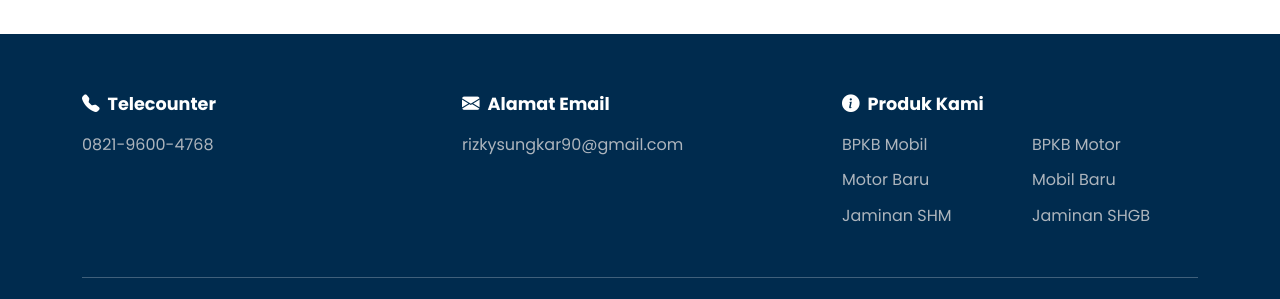
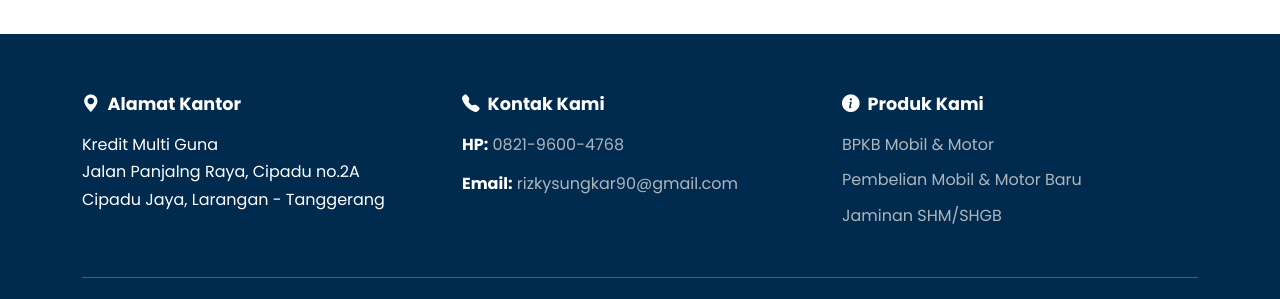
Before and after one commit to Kelar89/RIZKY_GADAI, a plain HTML site: page index.html in a window 1280 px wide. Shown: the part 3827-4126 px from the top of the page. Drawn offline with nearby package versions, Linux system fonts and the light colour scheme.

Commit message:
Update fitur

```diff
--- a/index.html
+++ b/index.html
@@ -3,7 +3,7 @@
 <head>
     <meta charset="UTF-8">
     <meta name="viewport" content="width=device-width, initial-scale=1.0">
-    <title>Dana Cair Kilat</title>
+    <title>RIZKYGADAI - Dana Cair Kilat, Jaminan Aman #AntiRibet</title>
     <meta name="description" content="Solusi cerdas #AntiRibet untuk semua kebutuhan mendesak Anda. Dana cair dalam 60 menit dengan jaminan aman dan bunga ringan.">
     <link href="https://cdn.jsdelivr.net/npm/bootstrap@5.3.3/dist/css/bootstrap.min.css" rel="stylesheet" integrity="sha384-QWTKZyjpPEjISv5WaRU9OFeRpok6YctnYmDr5pNlyT2bRjXh0JMhjY6hW+ALEwIH" crossorigin="anonymous">
     <link rel="stylesheet" href="https://cdn.jsdelivr.net/npm/bootstrap-icons@1.11.3/font/bootstrap-icons.min.css">
@@ -228,24 +228,30 @@
     </main>
     <footer class="footer-section">
         <div class="container">
-            <div class="footer-top row gy-4 justify-content-center">
+            <div class="footer-top row gy-4">
                 <div class="col-lg-4 col-md-6">
-                    <h5 class="fw-bold"><i class="bi bi-telephone-fill me-2"></i>Telecounter</h5>
-                    <p class="mt-3 mb-0"><a href="tel:6282196004768" class="footer-link">0821-9600-4768</a></p>
+                    <h5 class="fw-bold"><i class="bi bi-geo-alt-fill me-2"></i>Alamat Kantor</h5>
+                    <p class="mt-3 mb-0">
+                        Kredit Multi Guna<br>
+                        Jalan Panjalng Raya, Cipadu no.2A<br>
+                        Cipadu Jaya, Larangan - Tanggerang
+                    </p>
                 </div>
                 <div class="col-lg-4 col-md-6">
-                    <h5 class="fw-bold"><i class="bi bi-envelope-fill me-2"></i>Alamat Email</h5>
-                    <p class="mt-3 mb-0"><a href="mailto:rizkysungkar90@gmail.com" class="footer-link">rizkysungkar90@gmail.com</a></p>
+                    <h5 class="fw-bold"><i class="bi bi-telephone-fill me-2"></i>Kontak Kami</h5>
+                    <p class="mt-3 mb-1">
+                        <strong>HP:</strong> <a href="tel:6282196004768" class="footer-link">0821-9600-4768</a>
+                    </p>
+                    <p class="mb-0">
+                        <strong>Email:</strong> <a href="mailto:rizkysungkar90@gmail.com" class="footer-link">rizkysungkar90@gmail.com</a>
+                    </p>
                 </div>
-                <div class="col-lg-4 col-md-6">
+                <div class="col-lg-4 col-md-12">
                     <h5 class="fw-bold"><i class="bi bi-info-circle-fill me-2"></i>Produk Kami</h5>
-                    <ul class="list-unstyled mt-3 row">
-                        <li class="col-sm-6"><a href="#products" class="footer-link">BPKB Mobil</a></li>
-                        <li class="col-sm-6"><a href="#products" class="footer-link">BPKB Motor</a></li>
-                        <li class="col-sm-6"><a href="#products" class="footer-link">Motor Baru</a></li>
-                        <li class="col-sm-6"><a href="#products" class="footer-link">Mobil Baru</a></li>
-                        <li class="col-sm-6"><a href="#products" class="footer-link">Jaminan SHM</a></li>
-                        <li class="col-sm-6"><a href="#products" class="footer-link">Jaminan SHGB</a></li>
+                    <ul class="list-unstyled mt-3">
+                        <li><a href="#products" class="footer-link">BPKB Mobil & Motor</a></li>
+                        <li><a href="#products" class="footer-link">Pembelian Mobil & Motor Baru</a></li>
+                        <li><a href="#products" class="footer-link">Jaminan SHM/SHGB</a></li>
                     </ul>
                 </div>
             </div>
```
Also changed, not shown: mitra.html (+20 -14 lines), promosi.html (+20 -14 lines), simulasi.html (+20 -14 lines).
